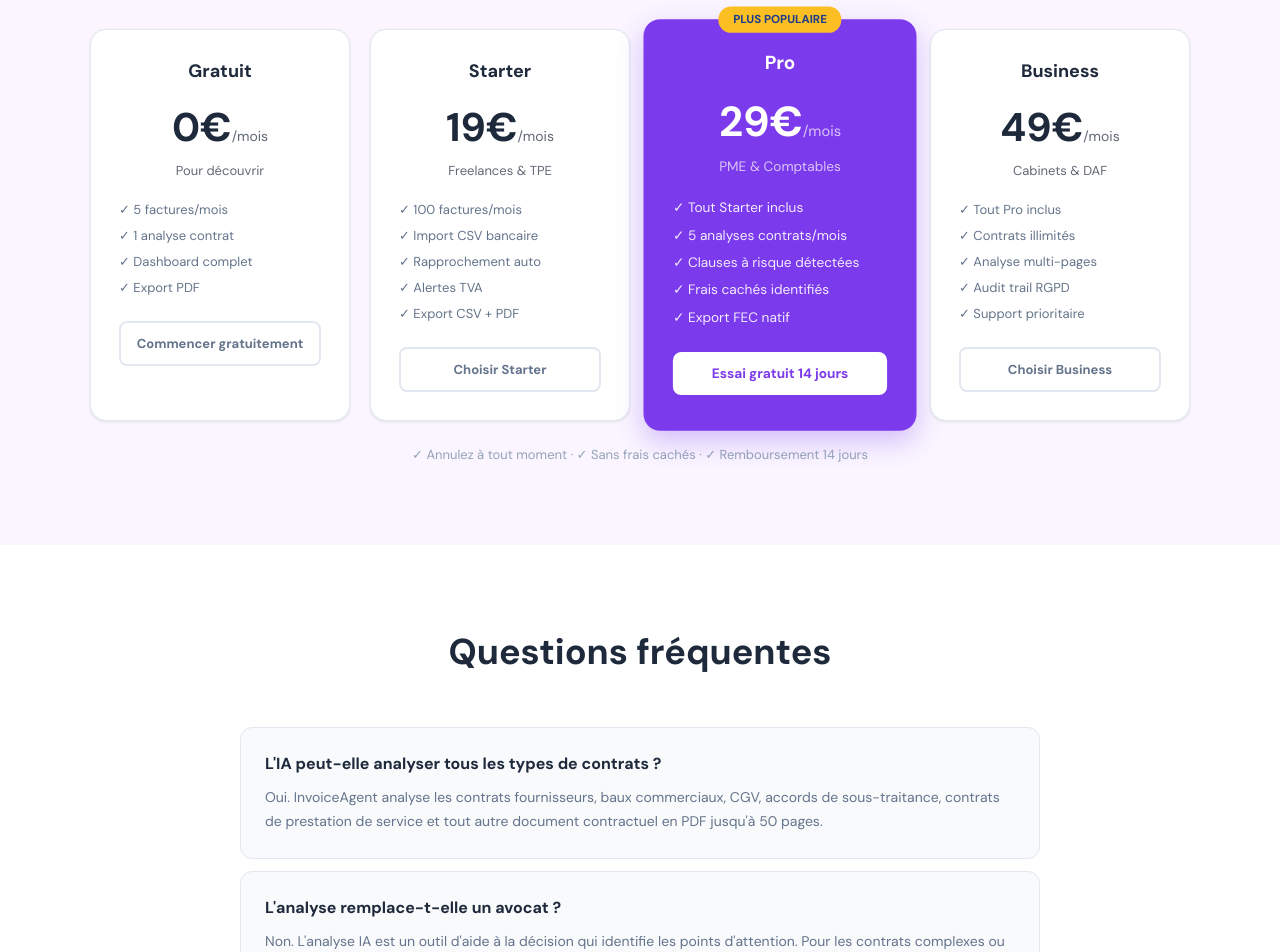
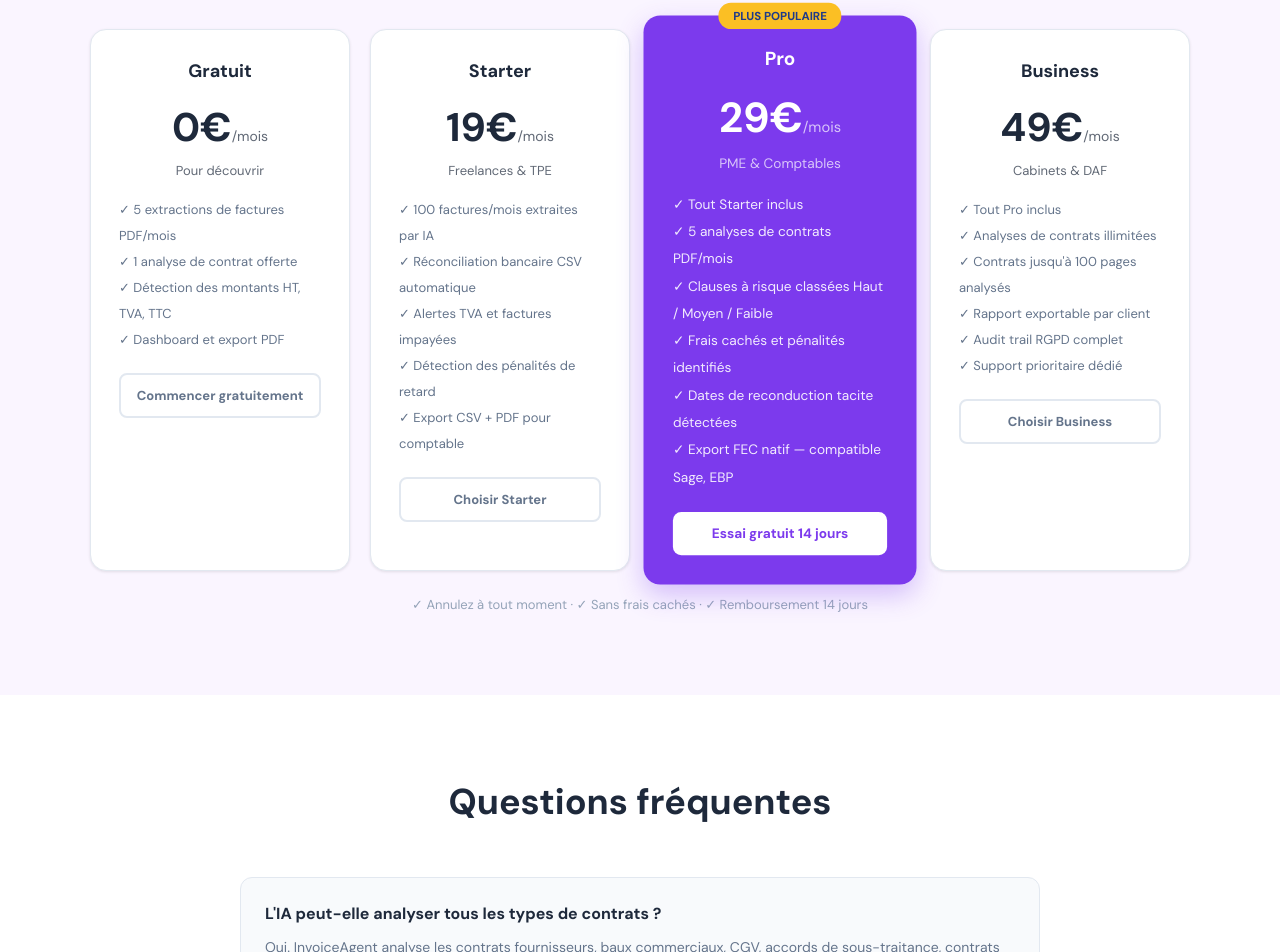
Before and after one commit to gentuar333-max/invoice-ai, a Next.js app: page /analyse-contrat-ia in a window 1280 px wide. Shown: the part 3712-4664 px from the top of the page. Built offline with nearby package versions, Linux system fonts and the light colour scheme.

Commit message:
pricing plans concrete value descriptions

```diff
--- a/app/(marketing)/analyse-contrat-ia/page.tsx
+++ b/app/(marketing)/analyse-contrat-ia/page.tsx
@@ -11,10 +11,51 @@
 function PricingSection() {
   const [annual, setAnnual] = useState(false)
   const plans = [
-    { name: 'Gratuit', monthly: 0, desc: 'Pour découvrir', items: ['5 factures/mois', '1 analyse contrat', 'Dashboard complet', 'Export PDF'], link: `${BASE_URL}/auth/login`, cta: 'Commencer gratuitement', featured: false },
-    { name: 'Starter', monthly: 19, desc: 'Freelances & TPE', items: ['100 factures/mois', 'Import CSV bancaire', 'Rapprochement auto', 'Alertes TVA', 'Export CSV + PDF'], link: `${BASE_URL}/checkout?plan=starter`, cta: 'Choisir Starter', featured: false },
-    { name: 'Pro', monthly: 29, desc: 'PME & Comptables', items: ['Tout Starter inclus', '5 analyses contrats/mois', 'Clauses à risque détectées', 'Frais cachés identifiés', 'Export FEC natif'], link: `${BASE_URL}/checkout?plan=pro`, cta: 'Essai gratuit 14 jours', featured: true },
-    { name: 'Business', monthly: 49, desc: 'Cabinets & DAF', items: ['Tout Pro inclus', 'Contrats illimités', 'Analyse multi-pages', 'Audit trail RGPD', 'Support prioritaire'], link: `${BASE_URL}/checkout?plan=business`, cta: 'Choisir Business', featured: false },
+    {
+      name: 'Gratuit', monthly: 0, desc: 'Pour découvrir',
+      items: [
+        '5 extractions de factures PDF/mois',
+        '1 analyse de contrat offerte',
+        'Détection des montants HT, TVA, TTC',
+        'Dashboard et export PDF',
+      ],
+      link: `${BASE_URL}/auth/login`, cta: 'Commencer gratuitement', featured: false
+    },
+    {
+      name: 'Starter', monthly: 19, desc: 'Freelances & TPE',
+      items: [
+        '100 factures/mois extraites par IA',
+        'Réconciliation bancaire CSV automatique',
+        'Alertes TVA et factures impayées',
+        'Détection des pénalités de retard',
+        'Export CSV + PDF pour comptable',
+      ],
+      link: `${BASE_URL}/checkout?plan=starter`, cta: 'Choisir Starter', featured: false
+    },
+    {
+      name: 'Pro', monthly: 29, desc: 'PME & Comptables',
+      items: [
+        'Tout Starter inclus',
+        '5 analyses de contrats PDF/mois',
+        'Clauses à risque classées Haut / Moyen / Faible',
+        'Frais cachés et pénalités identifiés',
+        'Dates de reconduction tacite détectées',
+        'Export FEC natif — compatible Sage, EBP',
+      ],
+      link: `${BASE_URL}/checkout?plan=pro`, cta: 'Essai gratuit 14 jours', featured: true
+    },
+    {
+      name: 'Business', monthly: 49, desc: 'Cabinets & DAF',
+      items: [
+        'Tout Pro inclus',
+        'Analyses de contrats illimitées',
+        'Contrats jusqu\'à 100 pages analysés',
+        'Rapport exportable par client',
+        'Audit trail RGPD complet',
+        'Support prioritaire dédié',
+      ],
+      link: `${BASE_URL}/checkout?plan=business`, cta: 'Choisir Business', featured: false
+    },
   ]
   return (
     <section id="tarifs" style={{ padding: '80px 20px', backgroundColor: '#faf5ff' }}>
```
